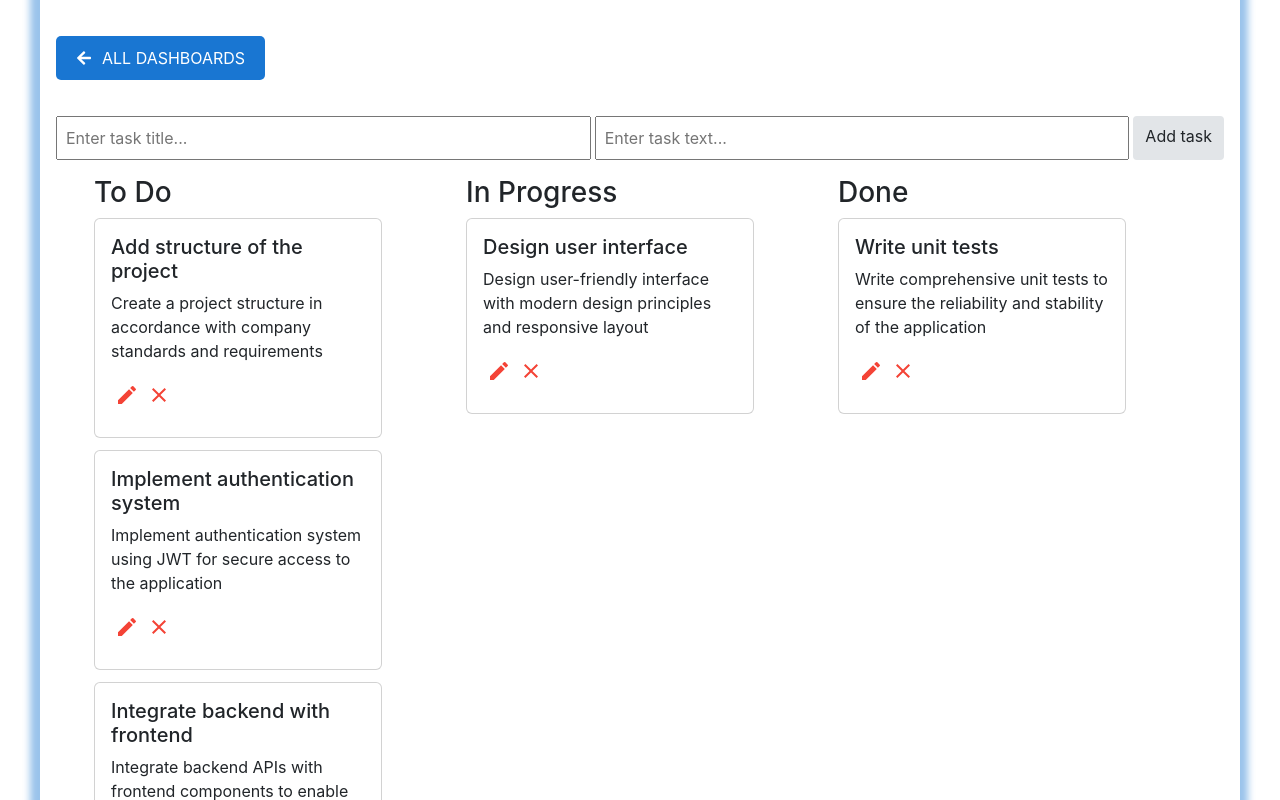
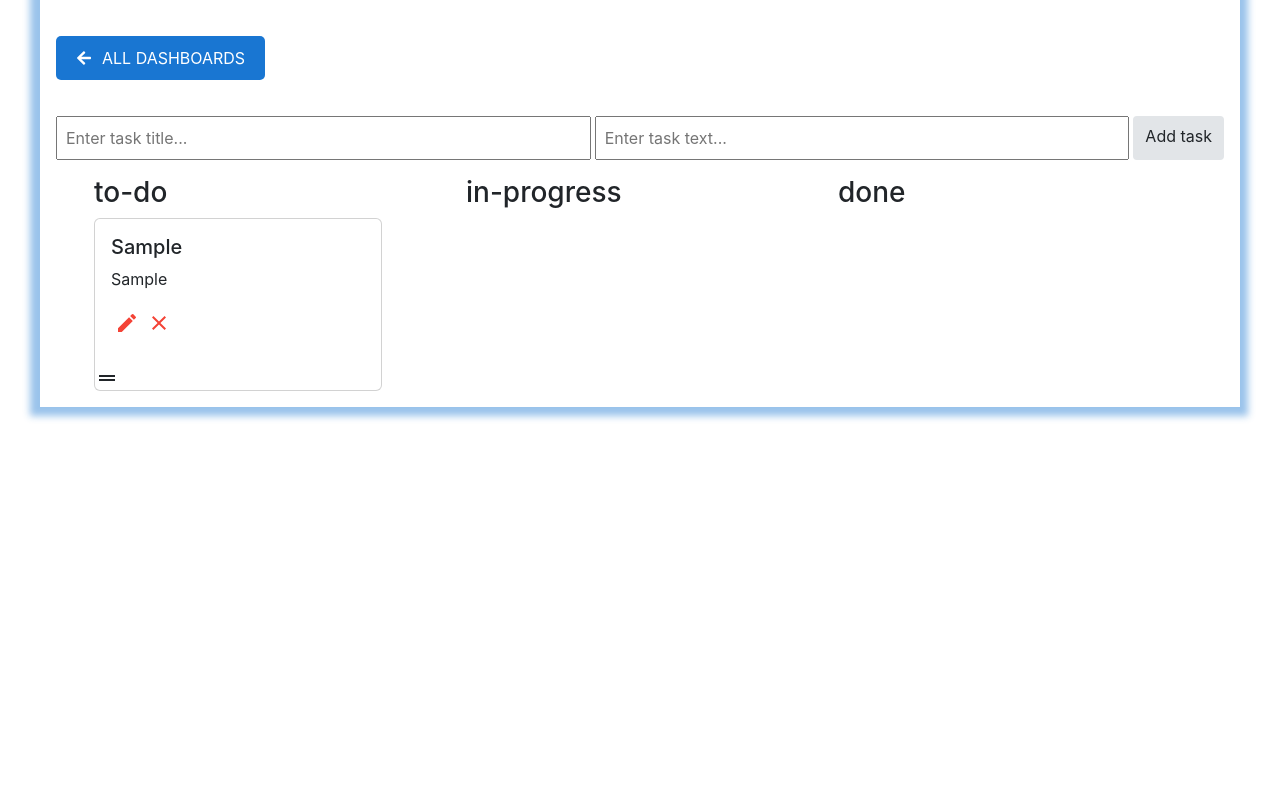
Before and after one commit to Savelieva0509/task-management-boards, a React (Create React App) app: page /task-management-boards/1 in a window 1280 px wide. Both pictures are taken after typing "Sample", "Sample" into the empty fields and a click on the button "Add task". Shown: the top 800 px of the page. Built offline with nearby package versions, Linux system fonts and the light colour scheme.

Commit message:
add drag ang drop

```diff
--- a/package.json
+++ b/package.json
@@ -13,8 +13,9 @@
     "eslint": "^8",
     "formik": "^2.4.6",
     "react": "^18.3.1",
+    "react-beautiful-dnd": "^13.1.1",
     "react-bootstrap": "^2.10.2",
-    "react-icons": "^5.1.0",
+    "react-icons": "^5.2.1",
     "react-redux": "^9.1.1",
     "react-router-dom": "^6.23.0",
     "react-scripts": "^5.0.1",
@@ -49,6 +50,7 @@
   },
   "devDependencies": {
     "@babel/plugin-proposal-private-property-in-object": "^7.21.11",
-    "@types/css-modules": "^1.0.5"
+    "@types/css-modules": "^1.0.5",
+    "@types/react-beautiful-dnd": "^13.1.8"
   }
 }
--- a/src/components/Task/Task.tsx
+++ b/src/components/Task/Task.tsx
@@ -1,21 +1,28 @@
+import { Draggable } from 'react-beautiful-dnd';
 import { useState } from 'react';
 import { useDispatch } from 'react-redux';
 
-import { MdClose, MdEdit, MdSave, MdCancel } from 'react-icons/md';
+import {
+  MdClose,
+  MdEdit,
+  MdSave,
+  MdCancel,
+  MdDragHandle,
+} from 'react-icons/md';
 import { Card, Form } from 'react-bootstrap';
 
 import 'bootstrap/dist/css/bootstrap.min.css';
 import css from './Task.module.scss';
 import { deleteTask, editTask } from '../../redux/tasks-slice';
 import { TaskTypes } from '../../types';
-import { TaskStatus } from "../../redux/constants";
-
+import { TaskStatus } from '../../redux/constants';
 
 type TaskProps = {
   task: TaskTypes;
+  index: number;
 };
 
-const Task = ({ task }: TaskProps) => {
+const Task = ({ task, index }: TaskProps) => {
   const [isEditing, setIsEditing] = useState(false);
   const [editedTitle, setEditedTitle] = useState(task.title);
   const [originalTitle, setOriginalTitle] = useState(task.title);
@@ -79,6 +86,9 @@ const Task = ({ task }: TaskProps) => {
   };
 
   return (
+    <Draggable key={task.id} draggableId={task.id} index={index}>
+      {provided => (
+        <div ref={provided.innerRef} {...provided.draggableProps}>
           <Card className={css.card} style={{ width: '18rem' }}>
             <Card.Body>
               {isEditing ? (
@@ -131,7 +141,14 @@ const Task = ({ task }: TaskProps) => {
                 </div>
               )}
             </Card.Body>
+            {/* Ручка для перетаскивания */}
+            <div {...provided.dragHandleProps} className={css.dragHandle}>
+              <MdDragHandle size={24} />
+            </div>
           </Card>
+        </div>
+      )}
+    </Draggable>
   );
 };
 
--- a/src/components/TaskList/TaskList.tsx
+++ b/src/components/TaskList/TaskList.tsx
@@ -1,11 +1,12 @@
-import { useSelector } from 'react-redux';
+import { useSelector, useDispatch } from 'react-redux';
+import { DragDropContext, Droppable, DropResult } from 'react-beautiful-dnd';
 import Row from 'react-bootstrap/Row';
 import Col from 'react-bootstrap/Col';
 import { useParams } from 'react-router-dom';
 import Container from 'react-bootstrap/Container';
 import { getTasksByStatusAndDashboardId } from '../../redux/selectors';
 import { TaskStatus } from '../../redux/constants';
-import { TasksState } from '../../redux/tasks-slice';
+import { TasksState, moveTask } from '../../redux/tasks-slice';
 import Task from '../Task/Task';
 import css from './TaskList.module.scss';
 
@@ -42,48 +43,68 @@ const TaskList = () => {
       : []
   );
 
+  const tasksByStatus = {
+    [TaskStatus.TODO]: todoTasks,
+    [TaskStatus.IN_PROGRESS]: inProgressTasks,
+    [TaskStatus.DONE]: doneTasks,
+  };
+
   console.log('To Do Tasks:', todoTasks);
   console.log('In Progress Tasks:', inProgressTasks);
   console.log('Done Tasks:', doneTasks);
+  const dispatch = useDispatch();
 
+  const onDragEnd = (result: DropResult) => {
+    const { source, destination } = result;
+    console.log('Drag result:', result);
+    // Проверяем, был ли объект перемещен в другое место
+    if (!destination) return;
+
+    // Проверяем, перемещается ли объект в другую колонку
+    if (source.droppableId !== destination.droppableId) {
+      // Обрабатываем перемещение между разными колонками
+      dispatch(
+        moveTask({
+          id: result.draggableId,
+          source: source.droppableId as TaskStatus,
+          destination: destination.droppableId as TaskStatus,
+        })
+      );
+    }
+  };
+  console.log(tasksByStatus);
 
   return (
+    <DragDropContext onDragEnd={onDragEnd}>
       <div className="container">
         <Container>
           <Row>
-          <Col>
-            <h3>To Do</h3>
-            <ul className={css.list}>
-              {todoTasks.map(task => (
-                <li className={css.list} key={task.id}>
-                  <Task task={task} />
-                </li>
+            {/* Оборачиваем столбцы в Droppable */}
+            {Object.entries(tasksByStatus).map(([status, tasks], index) => (
+              <Col key={status}>
+                {/* Оборачиваем список задач в Droppable */}
+                <Droppable droppableId={status} key={status}>
+                  {provided => (
+                    <div
+                      ref={provided.innerRef}
+                      {...provided.droppableProps}>
+                      <h3>{status}</h3>
+                      <ul className={css.list} id={status}>
+                        {/* Рендерим задачи в Droppable */}
+                        {tasks.map((task, index) => (
+                          <Task key={task.id} task={task} index={index} />
                         ))}
                       </ul>
+                      {provided.placeholder}
+                    </div>
+                  )}
+                </Droppable>
               </Col>
-          <Col>
-            <h3>In Progress</h3>
-            <ul className={css.list}>
-              {inProgressTasks.map(task => (
-                <li className={css.list} key={task.id}>
-                  <Task task={task} />
-                </li>
             ))}
-            </ul>
-          </Col>
-          <Col>
-            <h3>Done</h3>
-            <ul className={css.list}>
-              {doneTasks.map(task => (
-                <li className={css.listItem} key={task.id}>
-                  <Task task={task} />
-                </li>
-              ))}
-            </ul>
-          </Col>
           </Row>
         </Container>
       </div>
+    </DragDropContext>
   );
 };
 
--- a/src/redux/tasks-slice.tsx
+++ b/src/redux/tasks-slice.tsx
@@ -1,6 +1,7 @@
 import { createSlice, PayloadAction, nanoid } from '@reduxjs/toolkit';
 import { TaskStatus } from './constants';
 import { TaskTypes } from '../types';
+
 
 export interface TasksState {
   [TaskStatus.TODO]: TaskTypes[];
@@ -11,51 +12,57 @@ export interface TasksState {
 const initialState: TasksState = {
   [TaskStatus.TODO]: [
     {
-      id: '0',
-      dashboardId: '1',
+      id: '111',
+      dashboardId: '12',
       title: 'Add structure of the project',
       text: 'Сreate a project structure in accordance with company standards and requirements ',
       status: TaskStatus.TODO,
+      order: 0,
     },
     {
-      id: '1',
-      dashboardId: '1',
+      id: '222',
+      dashboardId: '12',
       title: 'Implement authentication system',
       text: 'Implement authentication system using JWT for secure access to the application',
       status: TaskStatus.TODO,
+      order: 1,
     },
     {
-      id: '3',
-      dashboardId: '1',
+      id: '333',
+      dashboardId: '12',
       title: 'Integrate backend with frontend',
       text: 'Integrate backend APIs with frontend components to enable data exchange between them',
       status: TaskStatus.TODO,
+      order: 2,
     },
 
     {
-      id: '5',
-      dashboardId: '1',
+      id: '444',
+      dashboardId: '12',
       title: 'Deploy application to production',
       text: 'Deploy the application to production server using Docker and Kubernetes for scalability',
       status: TaskStatus.TODO,
+      order: 3,
     },
   ],
   [TaskStatus.IN_PROGRESS]: [
     {
-      id: '2',
-      dashboardId: '1',
+      id: '555',
+      dashboardId: '12',
       title: 'Design user interface',
       text: 'Design user-friendly interface with modern design principles and responsive layout',
       status: TaskStatus.IN_PROGRESS,
+      order: 4,
     },
   ],
   [TaskStatus.DONE]: [
     {
-      id: '4',
-      dashboardId: '1',
+      id: '666',
+      dashboardId: '12',
       title: 'Write unit tests',
       text: 'Write comprehensive unit tests to ensure the reliability and stability of the application',
       status: TaskStatus.DONE,
+      order: 5,
     },
   ],
 };
@@ -66,16 +73,18 @@ const tasksSlice = createSlice({
   reducers: {
     addTask: {
       reducer: (state, action: PayloadAction<TaskTypes>) => {
+        action.payload.order = state[TaskStatus.TODO].length;
         state[TaskStatus.TODO].push(action.payload);
       },
-      prepare: (title: string, text: string) => {
+      prepare: (title: string, text: string, dashboardId: string) => {
         return {
           payload: {
-            dashboardId: '1',
+            dashboardId,
             id: nanoid(),
             title,
             text,
             status: TaskStatus.TODO,
+            order: 0,
           },
         };
       },
@@ -116,12 +125,24 @@ const tasksSlice = createSlice({
       }>
     ) {
       const { id, source, destination } = action.payload;
-      const taskIndex = state[source].findIndex(task => task.id === id);
-      if (taskIndex !== -1) {
-        const taskToMove = state[source][taskIndex];
-        state[source] = state[source].filter(task => task.id !== id); // Удаляем задачу из исходной колонки
-        state[destination].push(taskToMove); // Добавляем задачу в целевую колонку
+      const taskToMove = state[source].find(task => task.id === id);
+
+      if (!taskToMove) {
+        console.error(`Task with id ${id} not found in source ${source}`);
+        return;
       }
+
+      // Remove the task from the source column
+      const updatedSource = state[source].filter(task => task.id !== id);
+
+      // Update the destination column
+      const updatedDestination = [...state[destination], taskToMove];
+
+      return {
+        ...state,
+        [source]: updatedSource,
+        [destination]: updatedDestination,
+      };
     },
   },
 });
--- a/src/types.tsx
+++ b/src/types.tsx
@@ -6,6 +6,7 @@ export interface TaskTypes {
   title: string;
   text: string;
   status: string;
+  order: number;
 }
 
 // Тип для доски
```
Also changed, not shown: 1 other file (tests, documents, lock files or other folders). Lines whose indentation alone changed are shown as unchanged.
